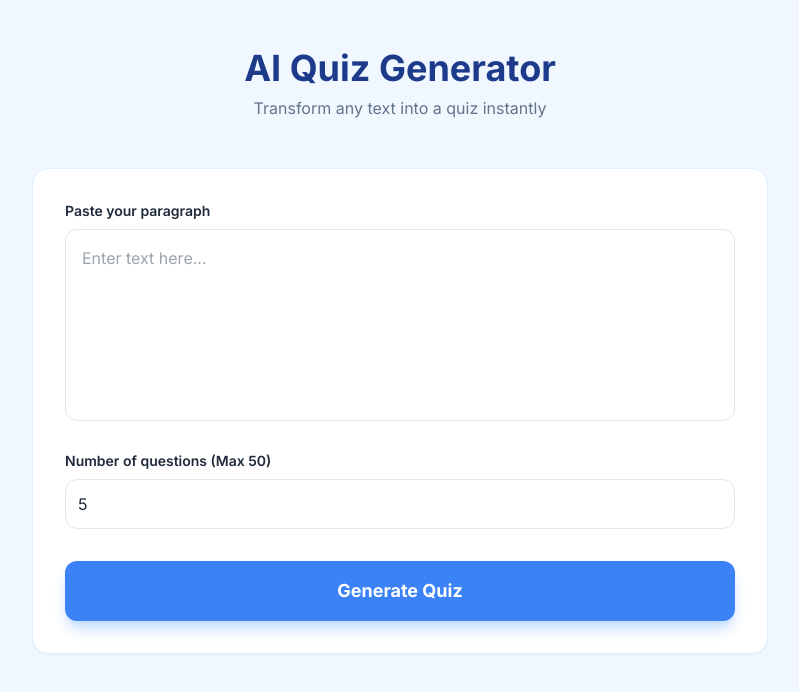
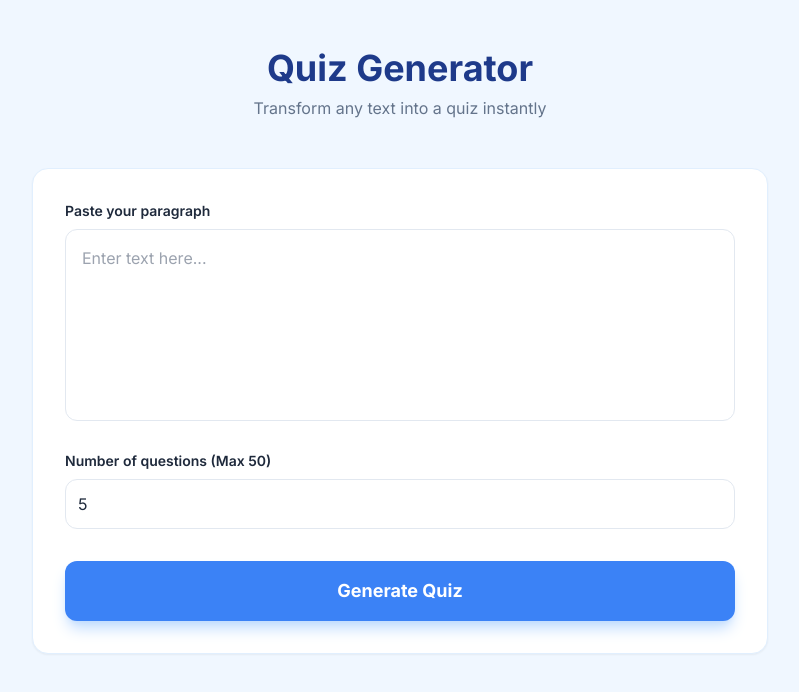
Before and after one commit to Cigarepppk/quizgenerator, a website: page Quiz-Generator-Website/client/index.html in a window 1280 px wide. Shown: the whole page, without its empty margins (240-1039 px from the left). Drawn offline with nearby package versions, Linux system fonts and the light colour scheme.

Commit message:
Update index.html

```diff
--- a/Quiz-Generator-Website/client/index.html
+++ b/Quiz-Generator-Website/client/index.html
@@ -28,7 +28,7 @@
 <body class="pale-blue-bg min-h-screen text-slate-800">
     <div id="app" class="max-w-3xl mx-auto px-4 py-12">
         <header class="text-center mb-12">
-            <h1 class="text-4xl font-bold text-blue-900 mb-2">AI Quiz Generator</h1>
+            <h1 class="text-4xl font-bold text-blue-900 mb-2">Quiz Generator</h1>
             <p class="text-slate-500">Transform any text into a quiz instantly</p>
         </header>
 
```
